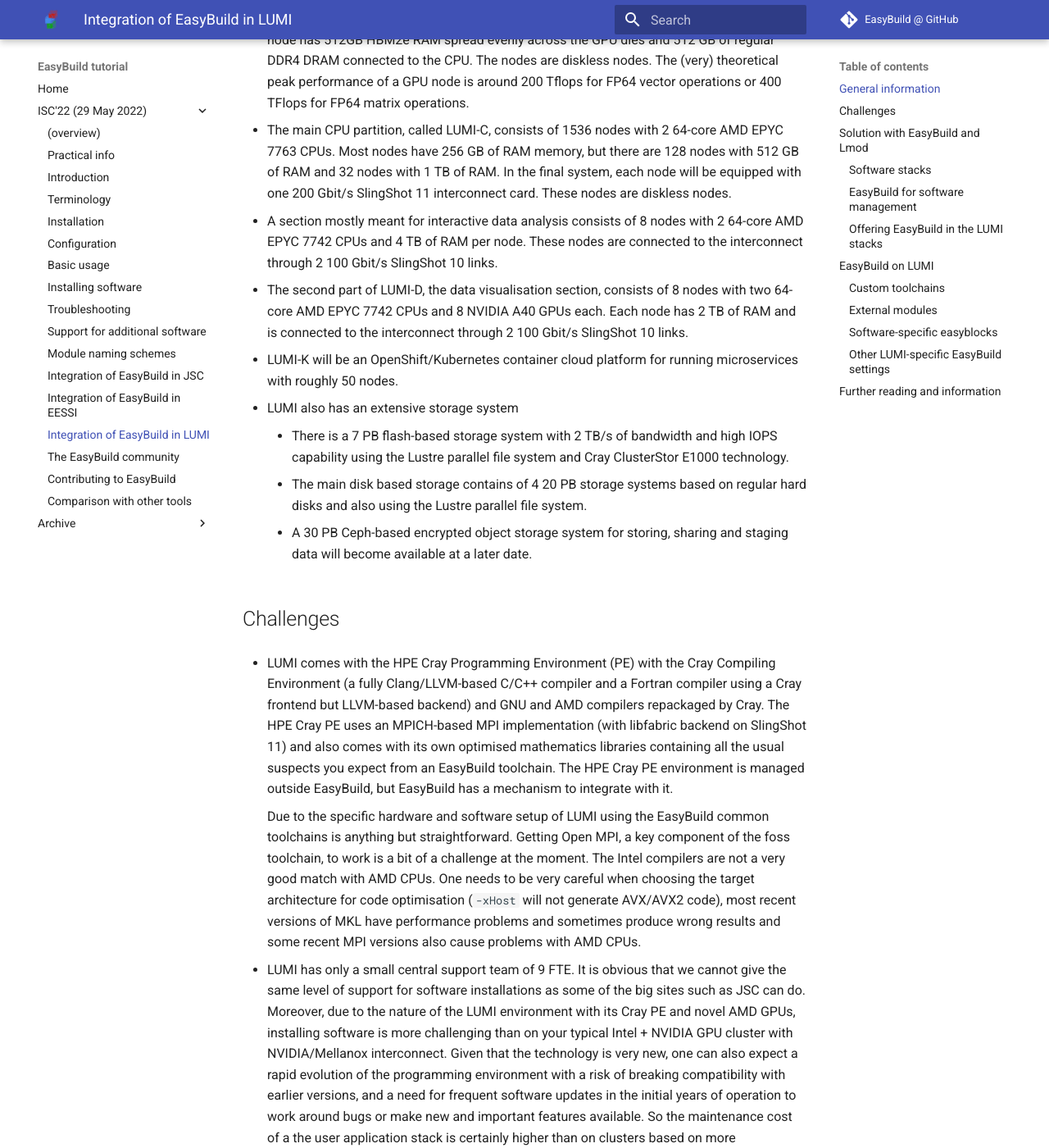
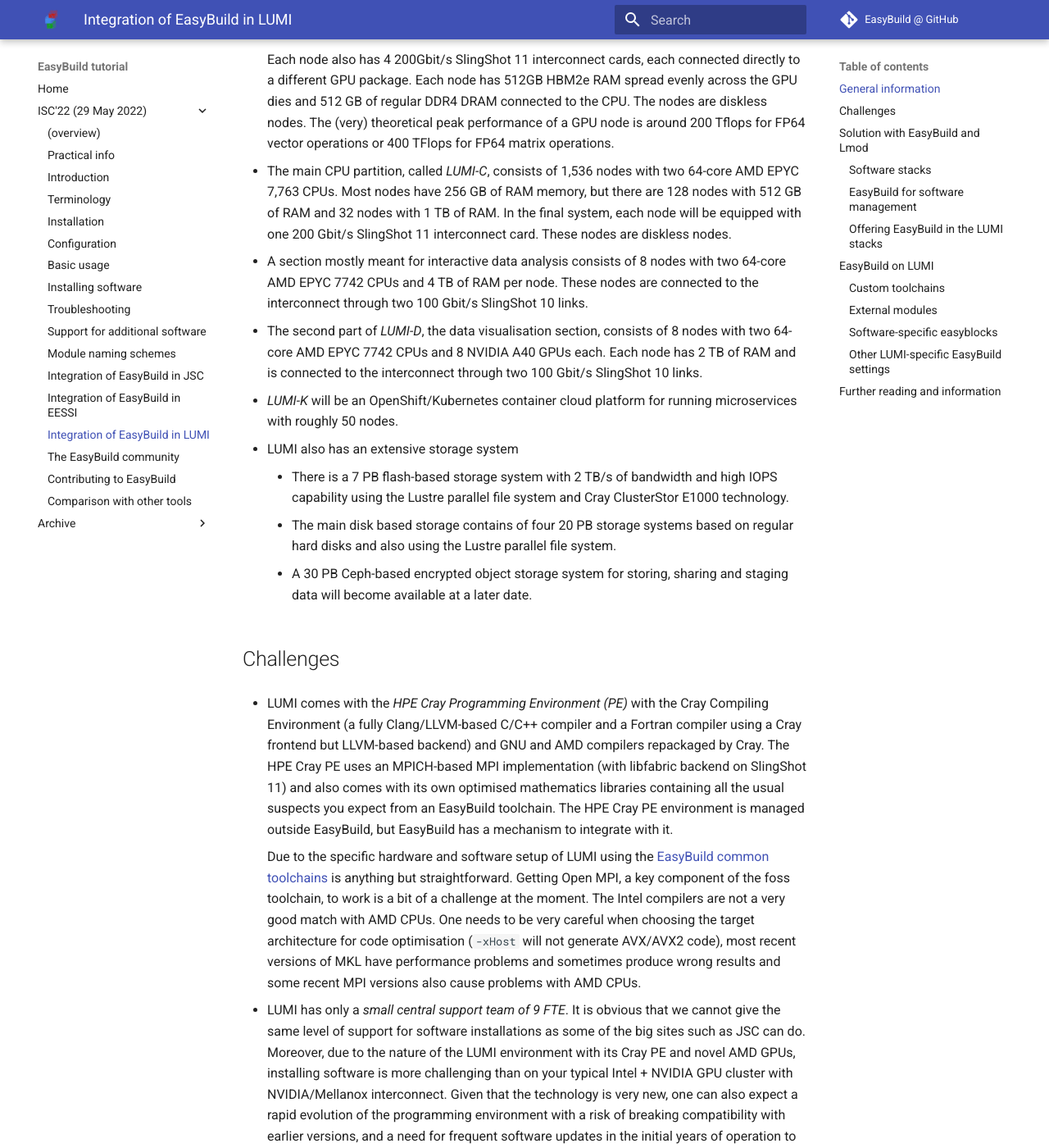
Before and after one commit to easybuilders/easybuild-tutorial, an MkDocs documentation site: the page built from docs/2022-isc22/integration_lumi.md, in a window 1280 px wide and 1400 px high, scrolled down 1100 px. Shown: the whole window at 82% size. Built offline with MkDocs 1.6.1 and Material for MkDocs 9.7.7, drawn with Linux system fonts in a browser that asks for light colours; some of the changed text lies outside the part shown.

Commit message:
small tweaks to LUMI part of ISC'22 tutorial

```diff
--- a/docs/2022-isc22/integration_lumi.md
+++ b/docs/2022-isc22/integration_lumi.md
@@ -6,50 +6,57 @@
 [EuroHPC pre-exascale systems](https://eurohpc-ju.europa.eu/discover-eurohpc-ju#ecl-inpage-211)
 meant to be installed in 2022-2023,
 together with Leonardo (installed at Cineca) and MareNostrum5 (installed at BSC).
-LUMI, which stands for Large Unified Modern Infrastructure, is hosted by the
+LUMI, which stands for *Large Unified Modern Infrastructure*, is hosted by the
 [LUMI consortium](https://www.lumi-supercomputer.eu/lumi-consortium/),
 a consortium of 10 countries: Finland, Belgium, Czech Republic, Denmark, Estonia, Iceland,
 Norway, Poland, Sweden, and Switzerland. It was supposed to be installed by the end of 2021,
 but the global shortage of components and some technical problems have delayed the installation.
 The final hardware should be installed before mid 2022.
 
-<a href="https://www.lumi-supercomputer.eu/may-we-introduce-lumi/">
+<p><a href="https://www.lumi-supercomputer.eu/may-we-introduce-lumi/">
 <img src="../../img/lumi-snowflake.png" style="float:right" width="100%"/>
-</a>
+</a></p>
 
-LUMI is a HPE Cray EX supercomputer with several partitions targeted for different use cases.
+LUMI is an **HPE Cray EX supercomputer** with several partitions targeted for different use cases.
 It is also possible to run heterogeneous jobs across multiple partitions.
 
--   The main compute power is provided by the LUMI-G GPU compute partition consisting of 2560 nodes.
+-   The main compute power is provided by the *LUMI-G* GPU compute partition consisting of 2,560 nodes.
     The LUMI-G node is a revolutionary compute node in the x86+GPU-world.
     It is also truly a "GPU first" system.
+
     Each GPU compute node has a single 64 core AMD EPYC 7A53 "Trento" CPU and 4 MI250X GPUs.
     Each MI250X package contains two GPU compute dies connected to each other via AMD's InfinityFabric
     interconnect and 8 HBM2e memory stacks, 4 per die. The GPUs and CPU are all connected through
     AMD's InfinityFabric interconnect, creating a cache coherent unified memory space in each node.
-    The Trento CPU is a zen3 generation product but with an optimised I/O die that can run the
+    The Trento CPU is a Zen3 generation product but with an optimised I/O die that can run the
     InfinityFabric interconnect at a higher speed than standard Milan CPUs.
+
     Each node also has 4 200Gbit/s SlingShot 11 interconnect cards, each connected directly to
     a different GPU package. Each node has 512GB HBM2e RAM spread evenly across the GPU dies and
     512 GB of regular DDR4 DRAM connected to the CPU. The nodes are diskless nodes.
     The (very) theoretical peak performance of a GPU node is
     around 200 Tflops for FP64 vector operations or 400 TFlops for FP64 matrix operations.
--   The main CPU partition, called LUMI-C, consists of 1536 nodes with 2 64-core AMD
-    EPYC 7763 CPUs. Most nodes have 256 GB of RAM memory, but there are 128 nodes with
+
+-   The main CPU partition, called *LUMI-C*, consists of 1,536 nodes with two 64-core AMD
+    EPYC 7,763 CPUs. Most nodes have 256 GB of RAM memory, but there are 128 nodes with
     512 GB of RAM and 32 nodes with 1 TB of RAM. In the final system, each node will be equipped
     with one 200 Gbit/s SlingShot 11 interconnect card. These nodes are diskless nodes.
--   A section mostly meant for interactive data analysis consists of 8 nodes with 2 64-core
+
+-   A section mostly meant for interactive data analysis consists of 8 nodes with two 64-core
     AMD EPYC 7742 CPUs and 4 TB of RAM per node. These nodes are connected to the interconnect
-    through 2 100 Gbit/s SlingShot 10 links.
--   The second part of LUMI-D, the data visualisation section, consists of 8 nodes with two
+    through two 100 Gbit/s SlingShot 10 links.
+
+-   The second part of *LUMI-D*, the data visualisation section, consists of 8 nodes with two
     64-core AMD EPYC 7742 CPUs and 8 NVIDIA A40 GPUs each. Each node has 2 TB of RAM and is
-    connected to the interconnect through 2 100 Gbit/s SlingShot 10 links.
--   LUMI-K will be an OpenShift/Kubernetes container cloud platform for running microservices
+    connected to the interconnect through two 100 Gbit/s SlingShot 10 links.
+
+-   *LUMI-K* will be an OpenShift/Kubernetes container cloud platform for running microservices
     with roughly 50 nodes.
+
 -   LUMI also has an extensive storage system
     -   There is a 7 PB flash-based storage system with 2 TB/s of bandwidth and high IOPS
         capability using the Lustre parallel file system and Cray ClusterStor E1000 technology.
-    -   The main disk based storage contains of 4 20 PB storage systems based on regular hard
+    -   The main disk based storage contains of four 20 PB storage systems based on regular hard
         disks and also using the Lustre parallel file system.
     -   A 30 PB Ceph-based encrypted object storage system for storing, sharing and staging data
         will become available at a later date.
@@ -57,7 +64,7 @@
 
 ## Challenges
 
--   LUMI comes with the HPE Cray Programming Environment (PE) with the Cray Compiling Environment
+-   LUMI comes with the *HPE Cray Programming Environment (PE)* with the Cray Compiling Environment
     (a fully Clang/LLVM-based C/C++ compiler and a Fortran compiler using a Cray frontend but
     LLVM-based backend) and GNU and AMD compilers repackaged by Cray. The HPE Cray PE uses
     an MPICH-based MPI implementation (with libfabric backend on SlingShot 11) and also comes
@@ -65,7 +72,8 @@
     from an EasyBuild toolchain. The HPE Cray PE environment is managed outside EasyBuild, but
     EasyBuild has a mechanism to integrate with it.
 
-    Due to the specific hardware and software setup of LUMI using the EasyBuild common toolchains
+    Due to the specific hardware and software setup of LUMI using the [EasyBuild common
+    toolchains](https://docs.easybuild.io/en/latest/Common-toolchains.html)
     is anything but straightforward. Getting Open MPI, a key component of the foss toolchain, to work
     is a bit of a challenge at the moment. The Intel compilers are not a very good match with
     AMD CPUs. One needs to be very careful when choosing the target architecture for code
@@ -73,7 +81,7 @@
     performance problems and sometimes produce wrong results and some recent MPI versions also
     cause problems with AMD CPUs.
 
--   LUMI has only a small central support team of 9 FTE. It is obvious that we cannot give the same
+-   LUMI has only a *small central support team of 9 FTE*. It is obvious that we cannot give the same
     level of support for software installations as some of the big sites such as JSC can do. Moreover,
     due to the nature of the LUMI environment with its Cray PE and novel AMD GPUs, installing software
     is more challenging than on your typical Intel + NVIDIA GPU cluster with NVIDIA/Mellanox
@@ -128,9 +136,11 @@
 
 ## Solution with EasyBuild and Lmod
 
-On LUMI we selected EasyBuild as our primary software installation tool, but also offer some limited
+[On LUMI we selected EasyBuild as our primary software installation
+tool](https://lumi-supercomputer.eu/easybuild-lumis-primary-software-installation-tool-introduced/),
+but also offer some limited
 support for Spack. EasyBuild was selected as there is already a lot of experience with EasyBuild in
-several of the LUMI consortium countries and as it is a good fit with the goals of the EuroHPC JU
+several of the LUMI consortium countries, and as it is a good fit with the goals of the EuroHPC JU
 as they want to establish a European HPC ecosystem with a European technology option at every level.
 The developers of EasyBuild are also very accessible and it helps that the lead developer and several
 of the maintainers are from LUMI consortium countries.
@@ -367,7 +378,8 @@
 
 ### Software-specific easyblocks
 
-EasyBuild comes with a lot of software-specific easyblocks. These have only been tested with the common toolchains
+EasyBuild comes with a lot of [software-specific easyblocks](https://docs.easybuild.io/en/latest/eb_list_easyblocks.html).
+These have only been tested with the common toolchains
 in the automated EasyBuild test procedures. As a result, many of those easyblocks will fail with the Cray toolchains
 (and with many other custom toolchains). A common problem is that they don't recongnise the compilers as they test
 for the presence of certain modules and hence simply stop with an error message that the compiler is not
```
Also changed, not shown: other parts of docs/2022-isc22/integration_lumi.md (+2 -1 lines).
